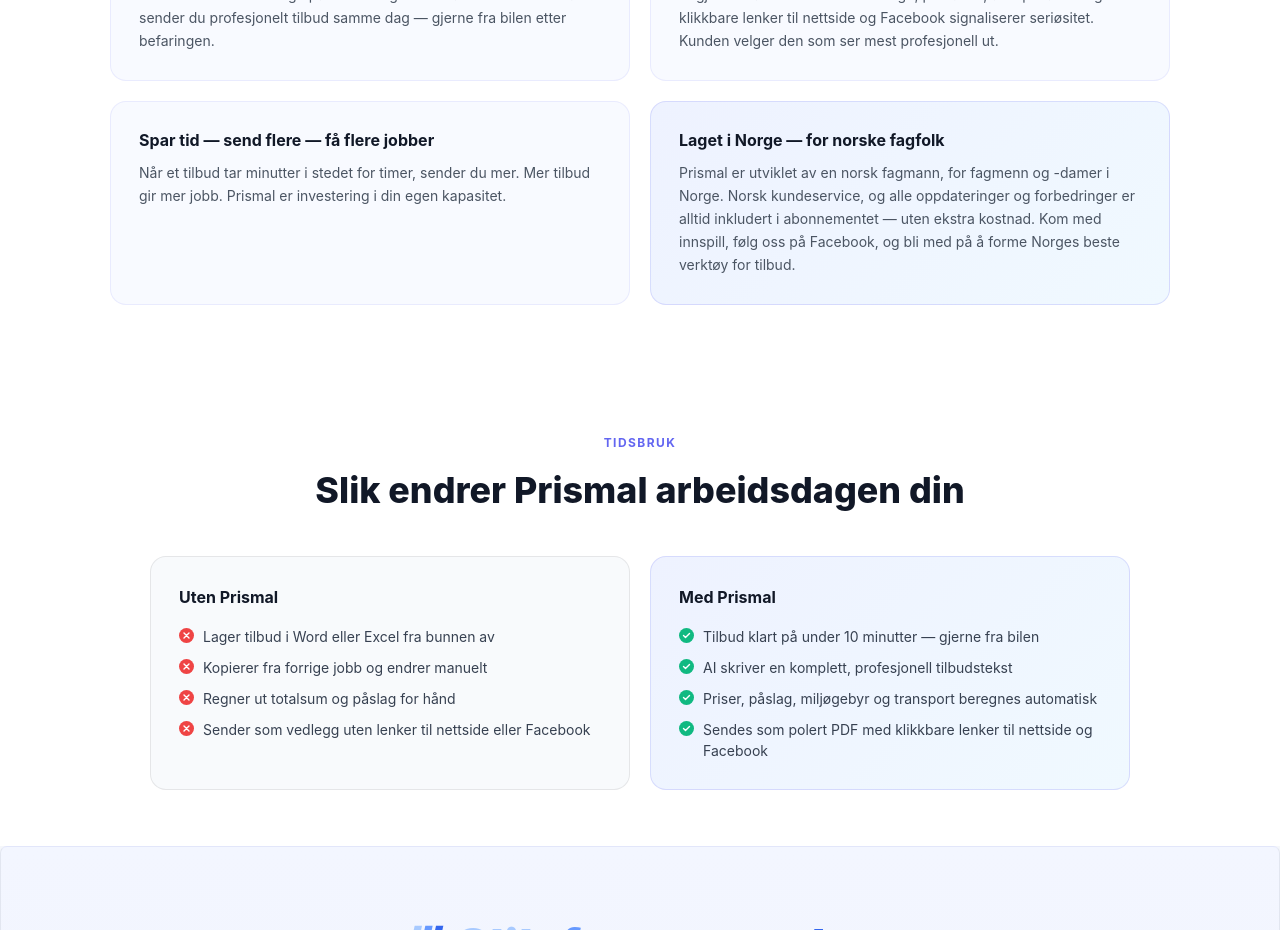
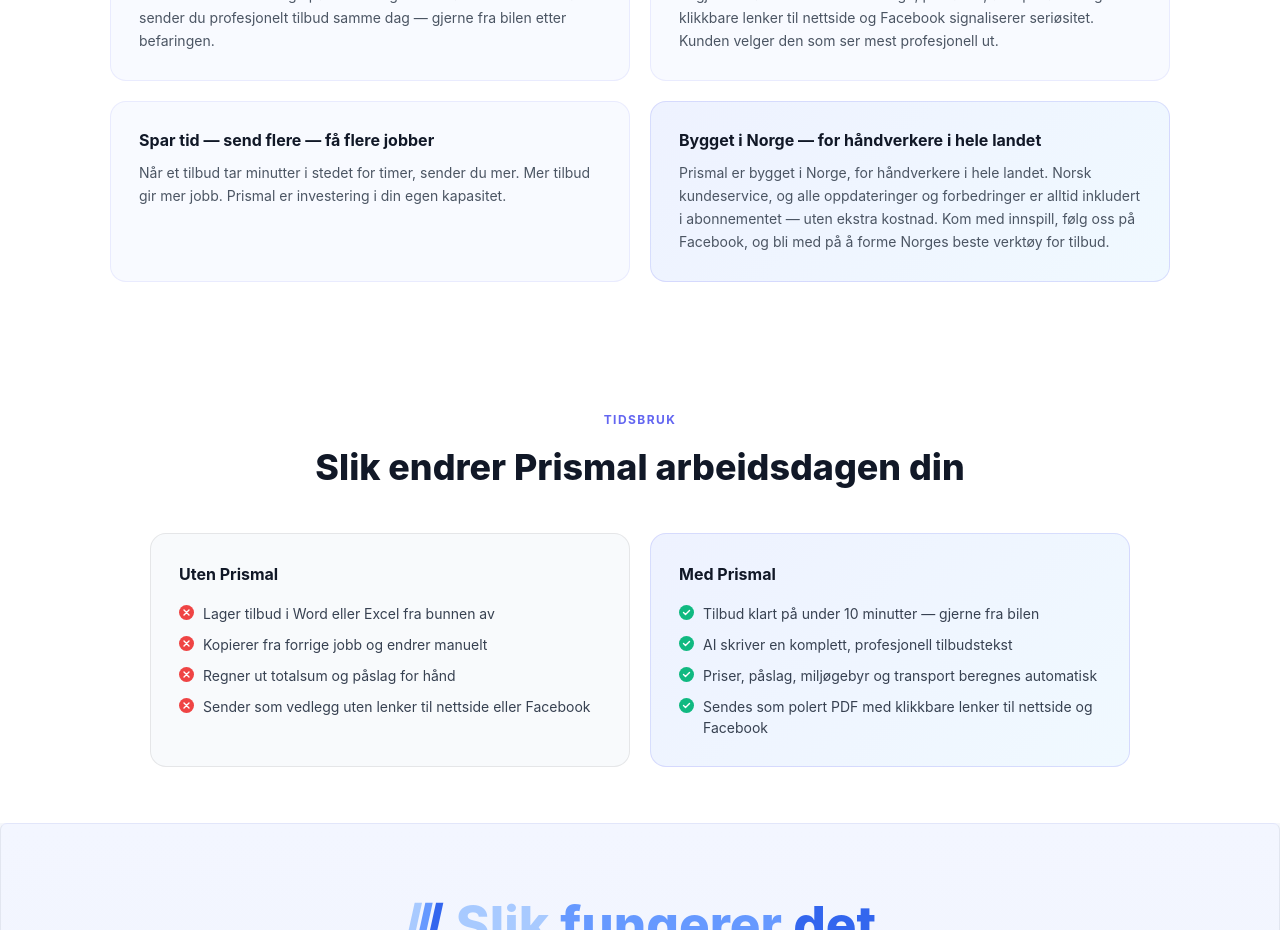
Before and after one commit to anderslura/Prismal, a React (Vite) app: page / in a window 1280 px wide. Shown: the part 1460-2390 px from the top of the page. Built offline with nearby package versions, Linux system fonts and the light colour scheme.

Commit message:
Fjern nasjonalitets-vinkling i Norge-kortet, samme retting som FB-posten

```diff
--- a/src/components/Landingsside.jsx
+++ b/src/components/Landingsside.jsx
@@ -384,8 +384,8 @@ export default function Landingsside({ onStart, onRegistrer }) {
               <p>Når et tilbud tar minutter i stedet for timer, sender du mer. Mer tilbud gir mer jobb. Prismal er investering i din egen kapasitet.</p>
             </div>
             <div className="l2-pitch-kort l2-pitch-kort-norsk">
-              <h3>Laget i Norge — for norske fagfolk</h3>
-              <p>Prismal er utviklet av en norsk fagmann, for fagmenn og -damer i Norge. Norsk kundeservice, og alle oppdateringer og forbedringer er alltid inkludert i abonnementet — uten ekstra kostnad. Kom med innspill, følg oss på Facebook, og bli med på å forme Norges beste verktøy for tilbud.</p>
+              <h3>Bygget i Norge — for håndverkere i hele landet</h3>
+              <p>Prismal er bygget i Norge, for håndverkere i hele landet. Norsk kundeservice, og alle oppdateringer og forbedringer er alltid inkludert i abonnementet — uten ekstra kostnad. Kom med innspill, følg oss på Facebook, og bli med på å forme Norges beste verktøy for tilbud.</p>
             </div>
           </div>
         </div>
```
